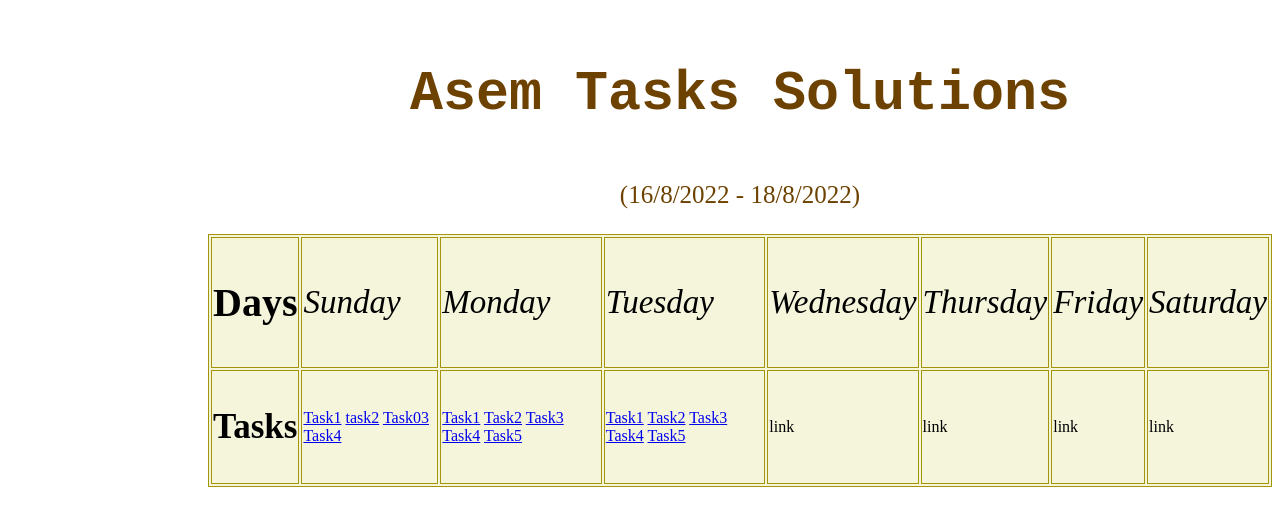
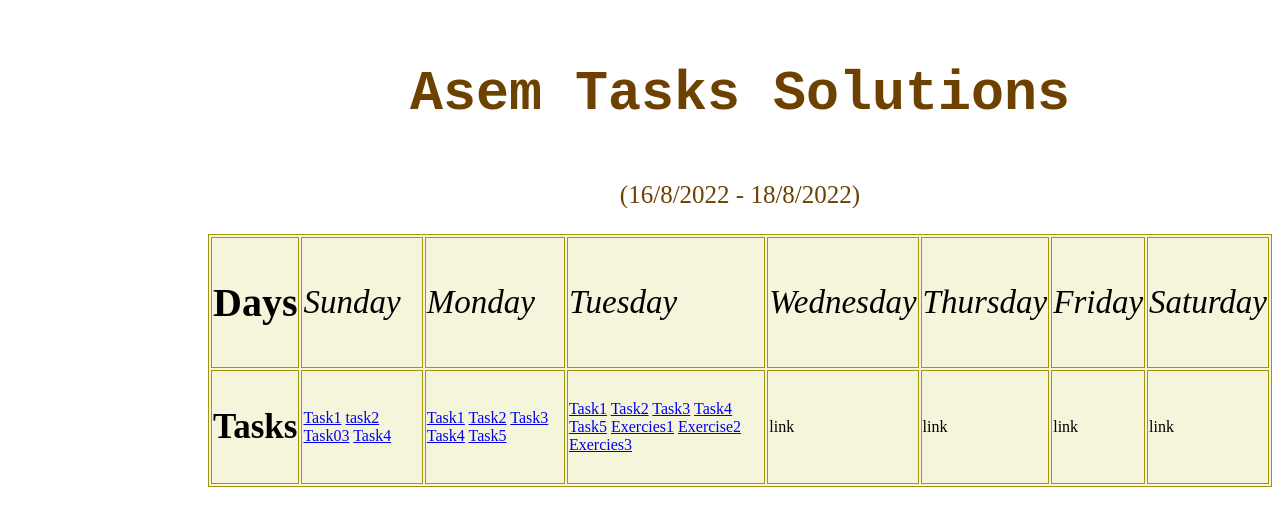
Before and after one commit to AseemYaseen/Html_css_task, a plain HTML site: page index.html in a window 1280 px wide. Drawn offline with Linux system fonts and the light colour scheme.

Commit message:
Exerciess

```diff
--- a/index.html
+++ b/index.html
@@ -78,6 +78,9 @@
             <a href="Tuesday_18_10/task3.html">Task3</a>
             <a href="Tuesday_18_10/Task4.html">Task4</a>
             <a href="Tuesday_18_10/Task5.html">Task5</a>
+            <a href="Tuesday_18_10/exercise1.html">Exercies1</a>
+            <a href="Tuesday_18_10/exercise2.html">Exercise2</a>
+            <a href="Tuesday_18_10/exercise3.html">Exercies3</a>
 
 
 
```
